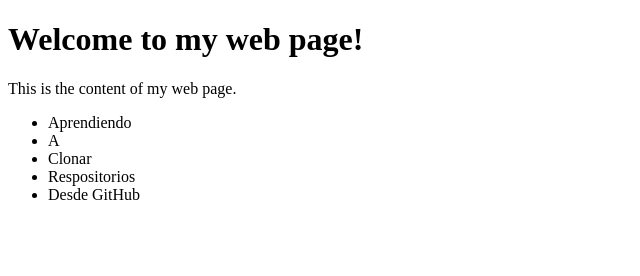
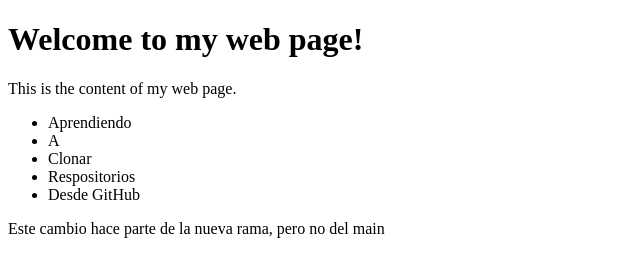
Before and after one commit to ManuAreiza1504/Aprendiendo, a plain HTML site: page index.html in a window 1280 px wide. Shown: the whole page, without its empty margins (0-640 px from the left). Drawn offline with Linux system fonts and the light colour scheme.

Commit message:
Añadiendo el cambio de index en la nueva rama

```diff
--- a/index.html
+++ b/index.html
@@ -14,5 +14,8 @@
       <li>Respositorios</li>
       <li>Desde GitHub</li>
     </ul>
+
+    <p>Este cambio hace parte de la nueva rama, pero no del main</p>
+
   </body>
 </html>
```
